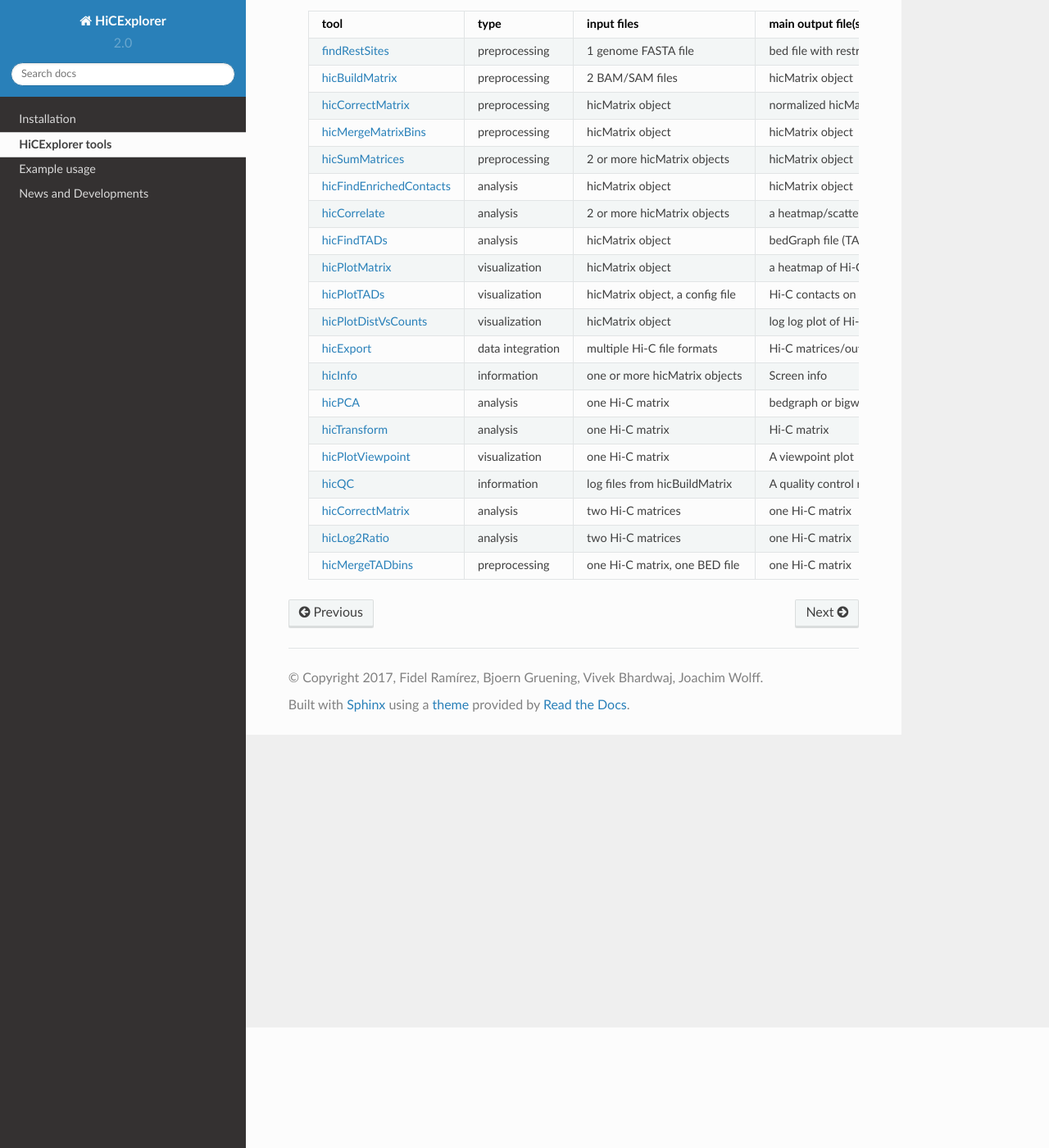
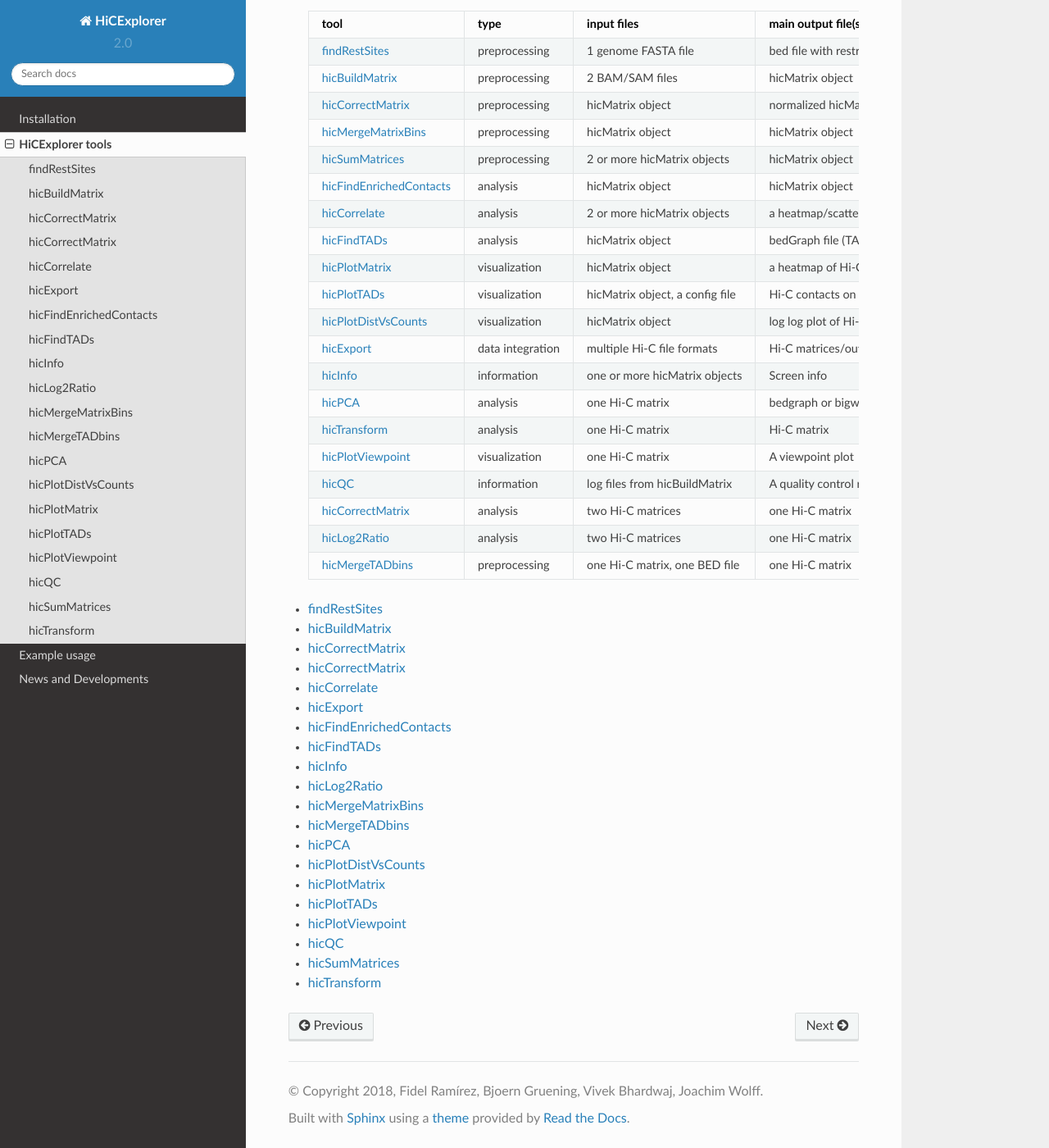
Before and after one commit to deeptools/HiCExplorer, a Sphinx documentation site: the page built from docs/content/list-of-tools.rst, in a window 1280 px wide and 1400 px high, scrolled down 147 px. Shown: the whole window at 82% size. Built offline with Sphinx 7.4.7 and the Read the Docs theme 2.0.0, drawn with Linux system fonts in a browser that asks for light colours.

Commit message:
Fixing read the docs

```diff
--- a/docs/conf.py
+++ b/docs/conf.py
@@ -16,7 +16,7 @@
 import os
 import warnings
 
-warnings.filterwarnings("ignore")
+warnings.filterwarnings("ignore", category=DeprecationWarning)
 
 # to allow readthedocs to compile without installing some dependencies
 import mock
@@ -69,7 +69,7 @@
 
 # General information about the project.
 project = u'HiCExplorer'
-copyright = u'2017, Fidel Ramírez, Bjoern Gruening, Vivek Bhardwaj, Joachim Wolff'
+copyright = u'2018, Fidel Ramírez, Bjoern Gruening, Vivek Bhardwaj, Joachim Wolff'
 author = u'Fidel Ramírez, Bjoern Gruening, Vivek Bhardwaj, Joachim Wolff'
 
 # The version info for the project you're documenting, acts as replacement for
@@ -179,7 +179,7 @@
 # Add any paths that contain custom static files (such as style sheets) here,
 # relative to this directory. They are copied after the builtin static files,
 # so a file named "default.css" will overwrite the builtin "default.css".
-html_static_path = ['_static']
+html_static_path = []
 
 # Add any extra paths that contain custom files (such as robots.txt or
 # .htaccess) here, relative to this directory. These files are copied
--- a/docs/content/example_usage.rst
+++ b/docs/content/example_usage.rst
@@ -215,6 +215,6 @@
 
    $ hicPlotMatrix -m pearson_all.h5 --outFileName pca1.png --perChr --pca pca1.bedgraph
 
-.. figure:: ../images/eigenvector1_lieberman.png
-    :scale: 90 %
-    :align: center
+//.. figure:: ../images/eigenvector1_lieberman.png
+//    :scale: 90 %
+//    :align: center
--- a/docs/content/list-of-tools.rst
+++ b/docs/content/list-of-tools.rst
@@ -51,3 +51,8 @@
    |:ref:`hicMergeTADbins`          | preprocessing    | one Hi-C matrix, one BED file     | one Hi-C matrix                             | Uses a BED file of domains or TAD boundaries to merge the                         |
    |                                |                  |                                   |                                             | bin counts of a Hi-C matrix.                                                      |
    +--------------------------------+------------------+-----------------------------------+---------------------------------------------+-----------------------------------------------------------------------------------+
+
+.. toctree::
+    :glob:
+
+    tools/*
--- a/docs/index.rst
+++ b/docs/index.rst
@@ -59,6 +59,9 @@
    content/example_usage
    content/News
 
+
+
+
 Citation
 ---------
 
--- a/docs/requirements.txt
+++ b/docs/requirements.txt
@@ -1,5 +1,7 @@
 mock
-sphinx_rtd_theme
+sphinx_rtd_theme==0.2.4
 sphinx-argparse==0.2.1
-sphinx>=1.2.0
+sphinx==1.5.0
 CommonMark>=0.5.6
+pillow>=5.0
+docutils==0.12
```
